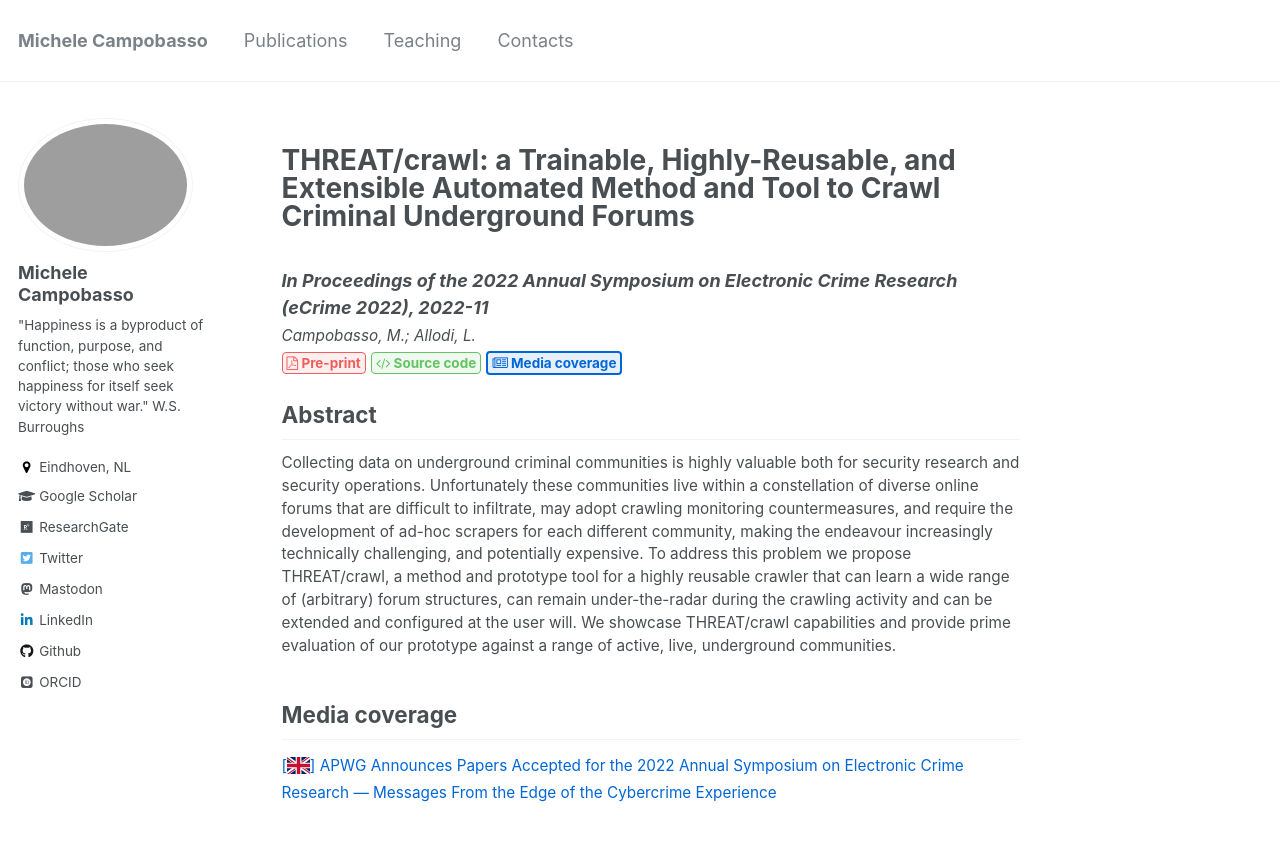
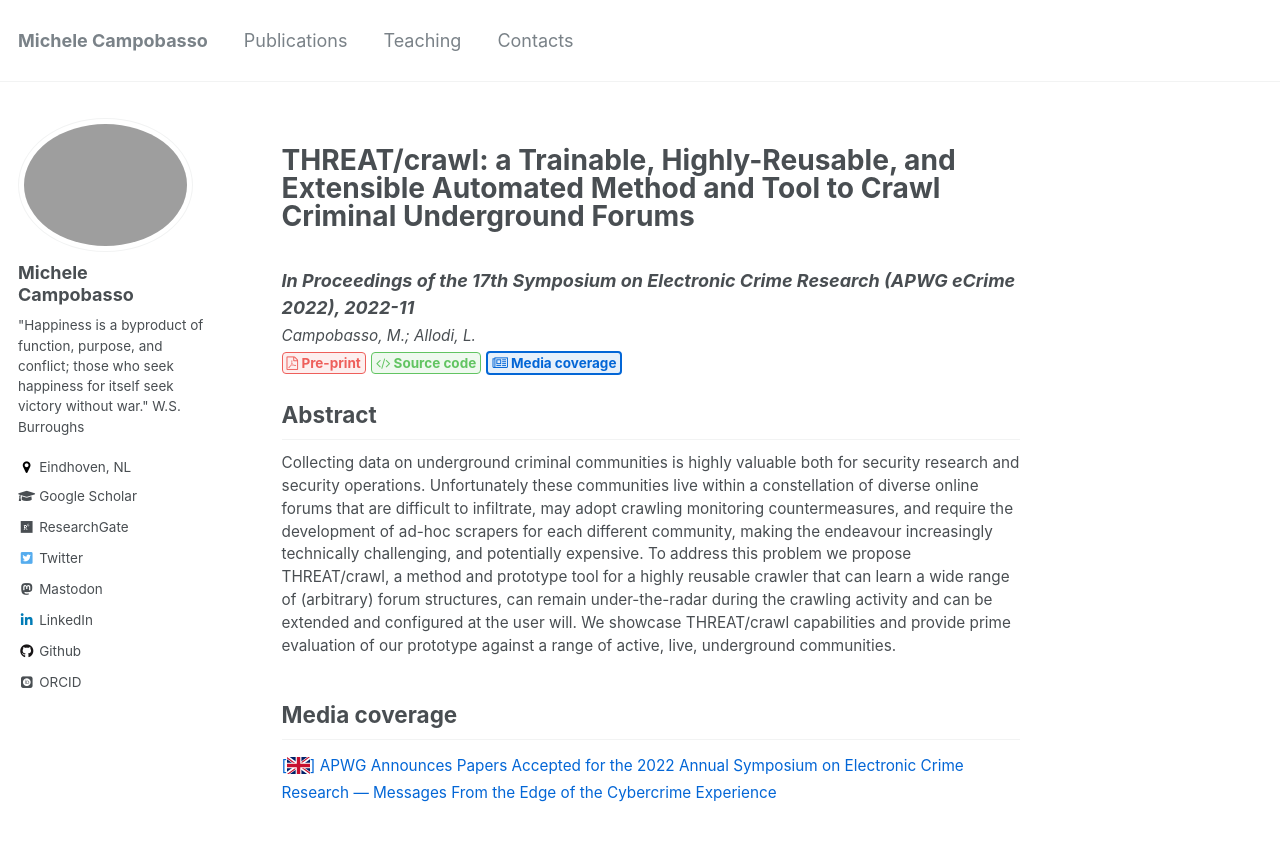
Before and after one commit to michelecampobasso/michelecampobasso.github.io, a Jekyll site: the page built from _publications/2022-11-24-threatcrawl.md, in a window 1280 px wide and 900 px high. Shown: the top 841 px of the window. Built offline with Jekyll 4.4.1, drawn with Linux system fonts in a browser that asks for light colours; some web fonts are replaced.

Commit message:
updated conf name

```diff
--- a/_publications/2022-11-24-threatcrawl.md
+++ b/_publications/2022-11-24-threatcrawl.md
@@ -3,7 +3,7 @@ title: "THREAT/crawl: a Trainable, Highly-Reusable, and Extensible Automated Met
 collection: publications
 permalink: /publication/2022-11-24-threatcrawl
 date: 2022-11-24
-venue: 'In Proceedings of the 2022 Annual Symposium on Electronic Crime Research (eCrime 2022)'
+venue: 'In Proceedings of the 17th Symposium on Electronic Crime Research (APWG eCrime 2022)'
 pre_print_link: "https://michelecampobasso.github.io/assets/papers/threatcrawl.pdf"
 #publisher_link: "https://dl.acm.org/doi/10.1145/3427228.3427233"
 authors: 'Campobasso, M.; Allodi, L.'
```
